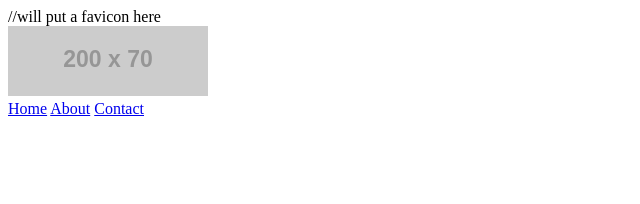
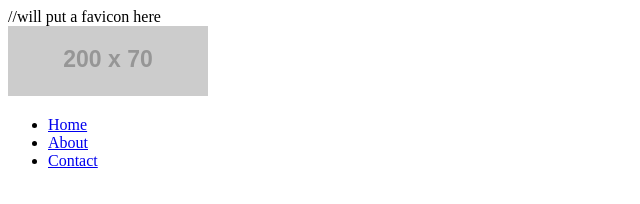
Before and after one commit to genieva/BJJ_Techniques, a plain HTML site: page Index.html in a window 1280 px wide. Shown: the whole page, without its empty margins (0-640 px from the left). Drawn offline with Linux system fonts and the light colour scheme; placeholder pictures from the web are drawn by us.

Commit message:
Update Index.html
Created a nav

```diff
--- a/Index.html
+++ b/Index.html
@@ -10,10 +10,18 @@
       <div>
         <img src="http://via.placeholder.com/200x70" alt="logo" >
       </div>
-      <div>
-      <a href="#">Home</a>
-      <a href="#">About</a>
-      <a href="#">Contact</a>
-  </div>
+   <nav>
+  <ul>
+    <li>
+      <a href="index.html">Home</a>
+    </li>
+    <li>
+      <a href="about.html">About</a>
+    </li>
+    <li>
+      <a href="contact.html">Contact</a>
+    </li>
+  </ul>
+</nav>
     </body>
 </html>
```
